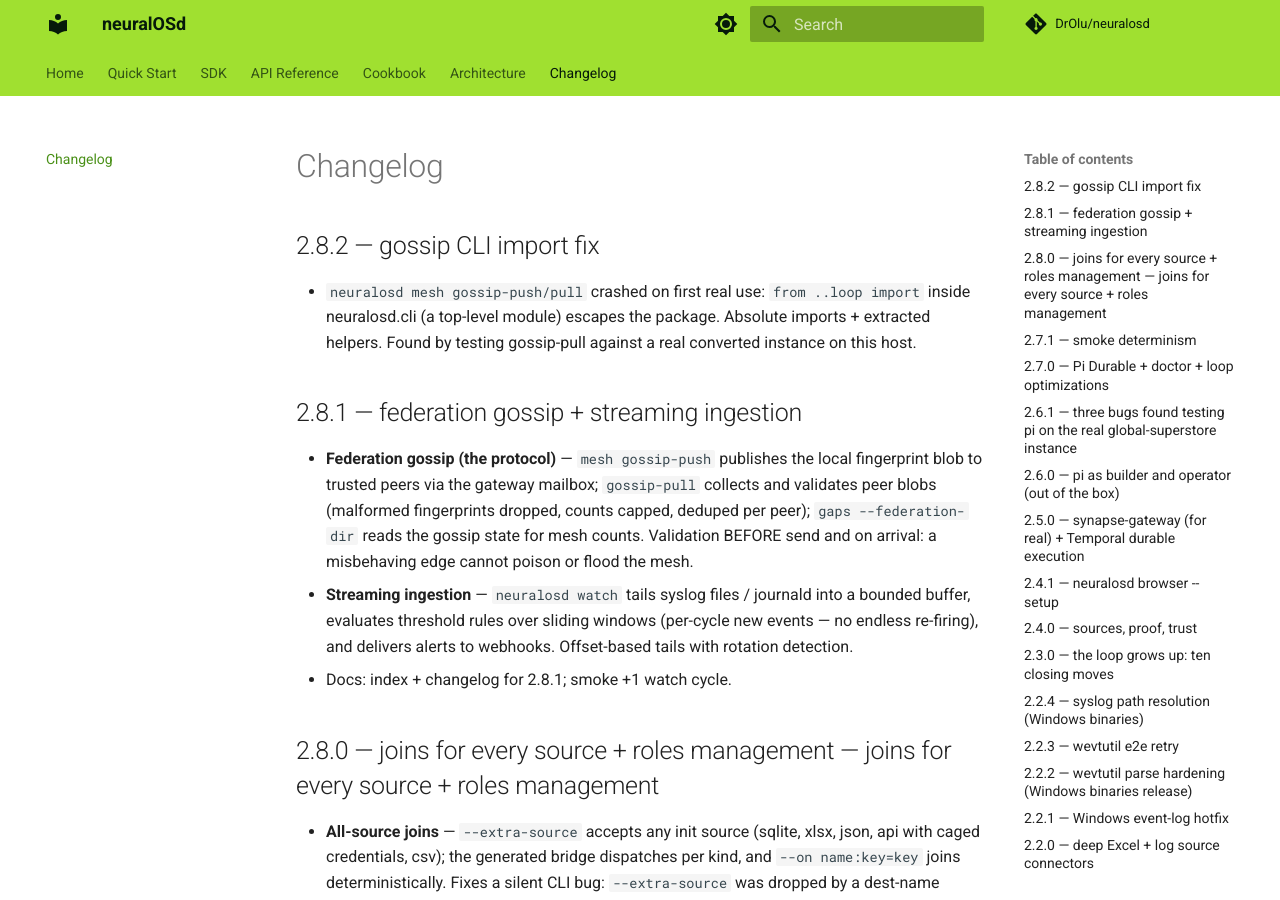
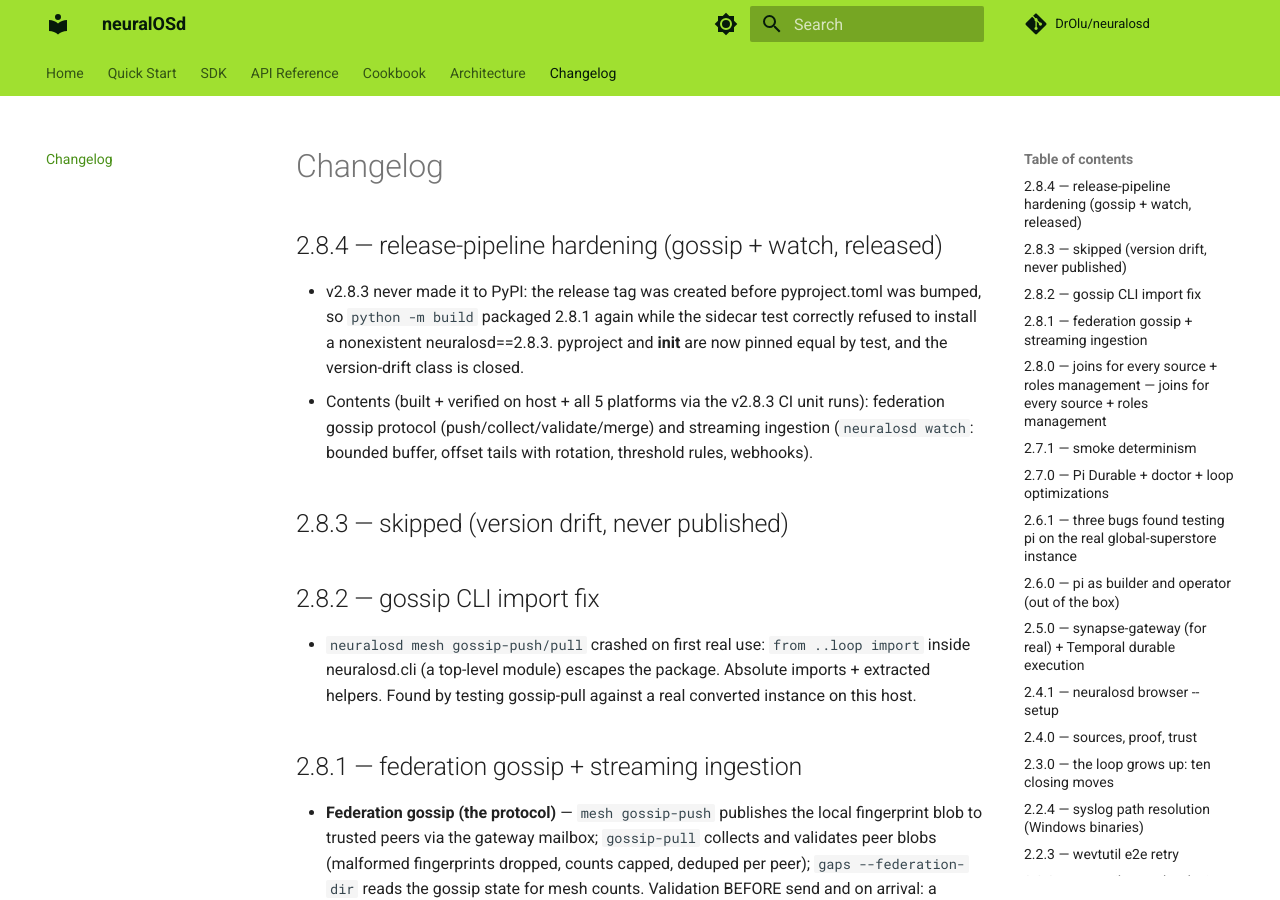
Before and after one commit to DrOlu/neuralosd, an MkDocs documentation site: the page built from docs/changelog.md, in a window 1280 px wide and 900 px high. Built offline with MkDocs 1.6.1 and Material for MkDocs 9.7.7, drawn with Linux system fonts in a browser that asks for light colours; comment, search, counter and statistics services are not loaded.

Commit message:
release 2.8.4

```diff
--- a/docs/changelog.md
+++ b/docs/changelog.md
@@ -1,4 +1,18 @@
 # Changelog
+
+## 2.8.4 — release-pipeline hardening (gossip + watch, released)
+
+- v2.8.3 never made it to PyPI: the release tag was created before
+  pyproject.toml was bumped, so `python -m build` packaged 2.8.1 again
+  while the sidecar test correctly refused to install a nonexistent
+  neuralosd==2.8.3. pyproject and __init__ are now pinned equal by test,
+  and the version-drift class is closed.
+- Contents (built + verified on host + all 5 platforms via the v2.8.3
+  CI unit runs): federation gossip protocol (push/collect/validate/merge)
+  and streaming ingestion (`neuralosd watch`: bounded buffer, offset
+  tails with rotation, threshold rules, webhooks).
+
+## 2.8.3 — skipped (version drift, never published)
 
 ## 2.8.2 — gossip CLI import fix
 
--- a/pyproject.toml
+++ b/pyproject.toml
@@ -4,7 +4,7 @@ build-backend = "setuptools.build_meta"
 
 [project]
 name = "neuralosd"
-version = "2.8.3"
+version = "2.8.4"
 description = "Deterministic-first agentic runtime — @probe framework, chain runner, meta-selector, HITL guardrails, MCP/OpenAPI exposure, and microVM sandbox backends (BoxLite / Microsandbox)"
 readme = "README.md"
 requires-python = ">=3.10"
--- a/src/neuralosd/__init__.py
+++ b/src/neuralosd/__init__.py
@@ -6,7 +6,7 @@ One pip install. Two sandbox backends (BoxLite, Microsandbox). Any data
 source. Offline. On CPU. With verification gates, audit trail, and
 deterministic routing.
 """
-__version__ = "2.8.3"
+__version__ = "2.8.4"
 
 _DOCS = {
     "usage": "neuralOS usage and operations guide",
```
